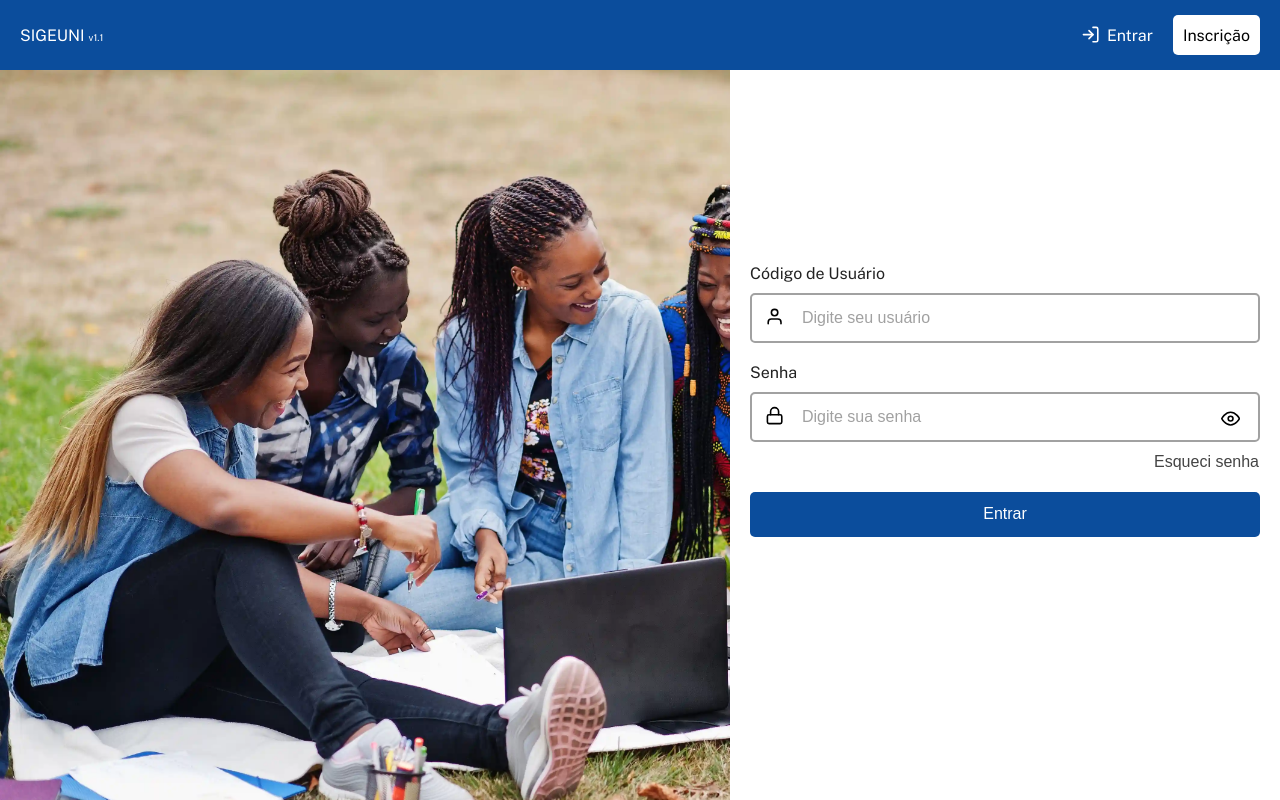
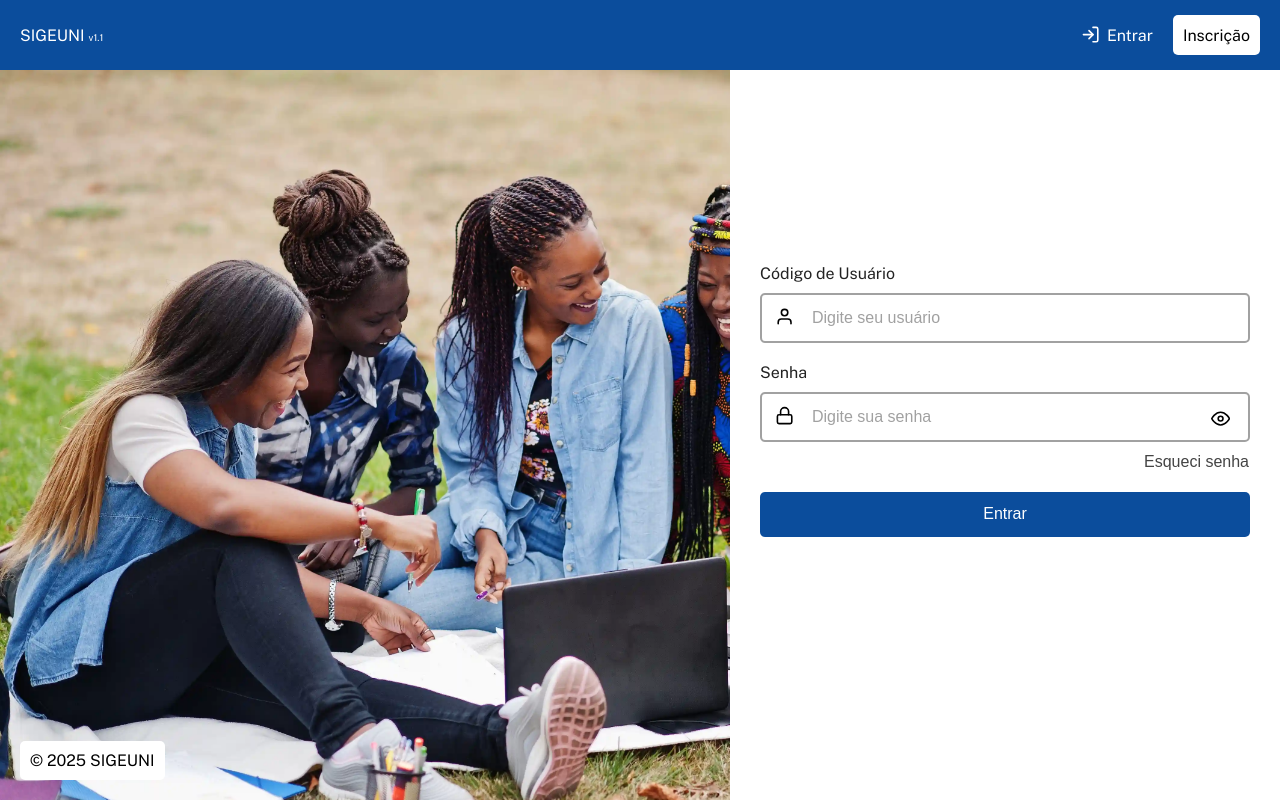
Before and after one commit to heliocarlitos/sigeuni, a React (Vite) app: page /entrar in a window 1280 px wide. Built offline with nearby package versions, Linux system fonts and the light colour scheme.

Commit message:
Adicionei CopyRight na pagina de Entrar

```diff
--- a/src/pages/entrar/Entrar.css
+++ b/src/pages/entrar/Entrar.css
@@ -1,8 +1,7 @@
 .Entrar {
     display: flex;
     align-items: center;
-    justify-content: flex-end;
-    gap: 20px;
+    justify-content: end;
     top: 0;
     right: 0;
     position: fixed;
@@ -15,6 +14,15 @@
     background-attachment: fixed;
 }
 
+.Entrar .CopyRigth {
+    background-color: var(--cor-branca);
+    padding: 10px;
+    border-radius: 5px;
+    position: absolute;
+    left: 20px;
+    bottom: 20px;
+}
+
 .Entrar .formulario {
     background-color: var(--cor-branca);
     width: 100%;
@@ -22,7 +30,7 @@
     height: 100%;
     display: flex;
     align-items: center;
-    padding-inline: 20px;
+    padding-inline: 30px;
     transition: .2s ease;
 }
 
@@ -75,13 +83,14 @@
     height: 45px;
 }
 
-@media screen and (max-width:700px) {
+@media screen and (max-width:752px) {
+
     .Entrar .formulario {
         max-width: 100%;
         background-color: #ffffffd6;
         backdrop-filter: blur(4px);
         height: auto;
-        padding: 20px;
+        padding: 30px;
         margin-inline: 20px;
         border-radius: 10px;
     }
--- a/src/pages/entrar/Entrar.jsx
+++ b/src/pages/entrar/Entrar.jsx
@@ -5,13 +5,18 @@ import "./Entrar.css";
 
 function Entrar() {
     const [verSenha, setVerSenha] = useState(false);
-
+    const anoActual = new Date().getFullYear();
     const alternarVisibilidade = () => {
         setVerSenha((estadoAnterior) => !estadoAnterior);
     };
 
     return (
         <section className="Entrar">
+
+            <div className="CopyRigth">
+                <p> © {anoActual} SIGEUNI </p>
+            </div>
+
             <form className="formulario" autoComplete="off">
                 <div className="input_bloco">
 
```
